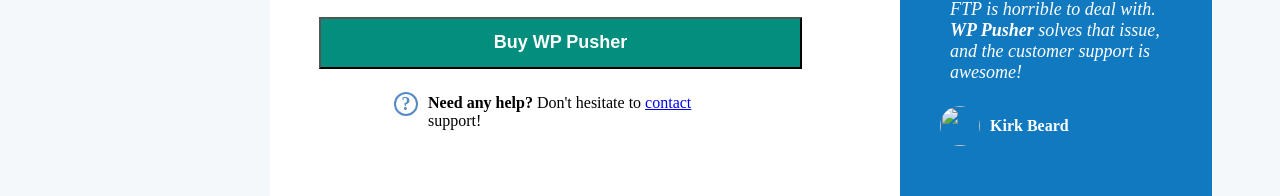
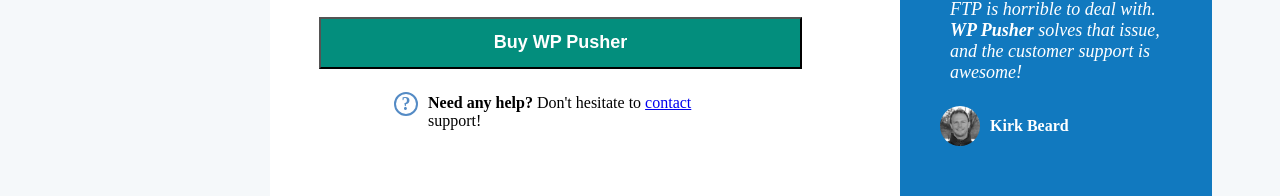
Before and after one commit to Modred14/web-pusher, a plain HTML site: page index.html in a window 1280 px wide. Shown: the part 768-964 px from the top of the page. Drawn offline with Linux system fonts and the light colour scheme.

Commit message:
Update index.html

```diff
--- a/index.html
+++ b/index.html
@@ -86,7 +86,7 @@
             <blockquote>
                 <p class="p13">FTP is horrible to deal with. <b>WP Pusher</b> solves that issue, and the customer support is awesome!</p>
                 <footer class="footer">
-                    <img class="logo" src="./assets/image/Bitmap.png">
+                    <img class="logo" src="./Bitmap.png">
                     <p class="p14">Kirk Beard</p>
                 </footer>
             </blockquote>
```
